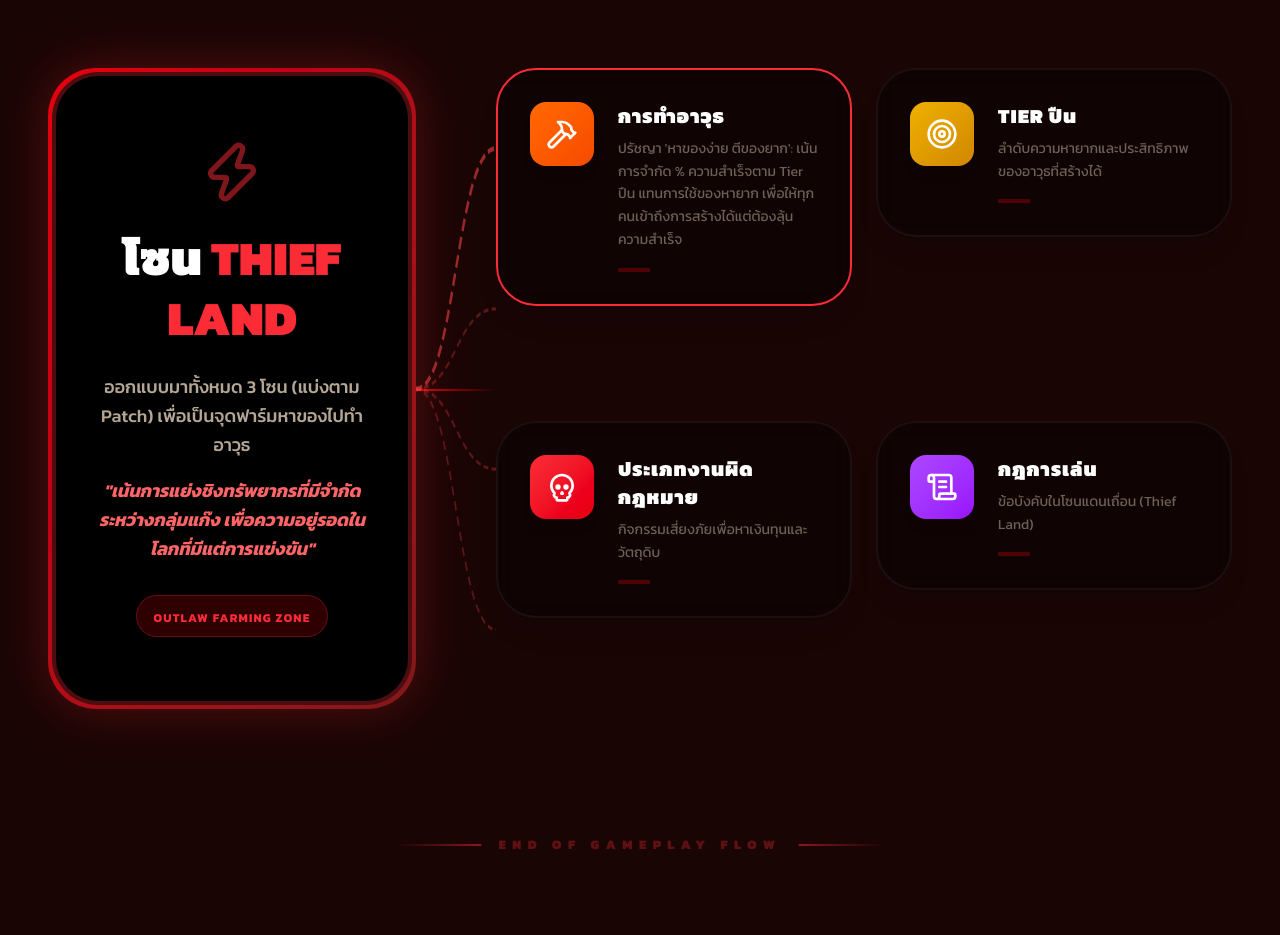
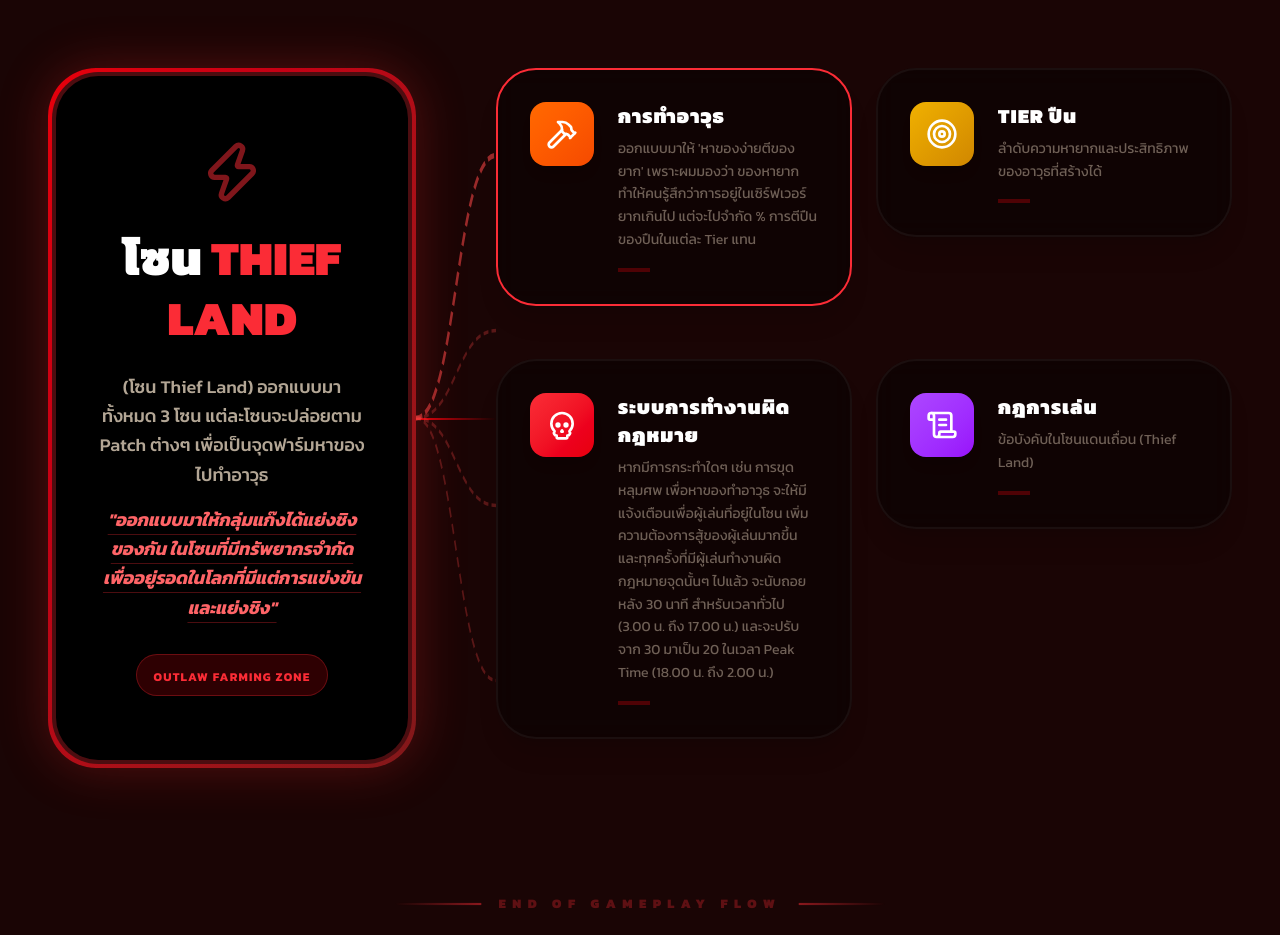
Before and after one commit to Rayzxls/Present, a React (Vite) app: page / in a window 1280 px wide. Shown: the part 6140-7075 px from the top of the page. Built offline with nearby package versions, Linux system fonts and the light colour scheme.

Commit message:
Restore full detailed content for Gameplay sections as requested by user

```diff
--- a/src/App.jsx
+++ b/src/App.jsx
@@ -551,10 +551,15 @@ const GameplaySection = () => {
       title: "การทำอาวุธ",
       icon: Hammer,
       color: "from-orange-500 to-orange-600",
-      desc: "ปรัชญา 'หาของง่าย ตีของยาก': เน้นการจำกัด % ความสำเร็จตาม Tier ปืน แทนการใช้ของหายาก เพื่อให้ทุกคนเข้าถึงการสร้างได้แต่ต้องลุ้นความสำเร็จ"
+      desc: "ออกแบบมาให้ 'หาของง่ายตีของยาก' เพราะผมมองว่า ของหายาก ทำให้คนรู้สึกว่าการอยู่ในเซิร์ฟเวอร์ยากเกินไป แต่จะไปจำกัด % การตีปืนของปืนในแต่ละ Tier แทน"
     },
     { title: "Tier ปืน", icon: Target, color: "from-yellow-500 to-yellow-600", desc: "ลำดับความหายากและประสิทธิภาพของอาวุธที่สร้างได้" },
-    { title: "ประเภทงานผิดกฎหมาย", icon: Skull, color: "from-red-500 to-red-600", desc: "กิจกรรมเสี่ยงภัยเพื่อหาเงินทุนและวัตถุดิบ" },
+    {
+      title: "ระบบการทำงานผิดกฎหมาย",
+      icon: Skull,
+      color: "from-red-500 to-red-600",
+      desc: "หากมีการกระทำใดๆ เช่น การขุดหลุมศพ เพื่อหาของทำอาวุธ จะให้มีแจ้งเตือนเพื่อผู้เล่นที่อยู่ในโซน เพิ่มความต้องการสู้ของผู้เล่นมากขึ้น และทุกครั้งที่มีผู้เล่นทำงานผิดกฎหมายจุดนั้นๆ ไปแล้ว จะนับถอยหลัง 30 นาที สำหรับเวลาทั่วไป (3.00 น. ถึง 17.00 น.) และจะปรับจาก 30 มาเป็น 20 ในเวลา Peak Time (18.00 น. ถึง 2.00 น.)"
+    },
     { title: "กฎการเล่น", icon: ScrollText, color: "from-purple-500 to-purple-600", desc: "ข้อบังคับในโซนแดนเถื่อน (Thief Land)" },
   ];
 
@@ -584,10 +589,10 @@ const GameplaySection = () => {
                 </h3>
                 <div className="space-y-4 text-orange-100/70 text-lg font-medium leading-relaxed">
                   <p>
-                    ออกแบบมาทั้งหมด 3 โซน (แบ่งตาม Patch) เพื่อเป็นจุดฟาร์มหาของไปทำอาวุธ
+                    (โซน Thief Land) ออกแบบมาทั้งหมด 3 โซน แต่ละโซนจะปล่อยตาม Patch ต่างๆ เพื่อเป็นจุดฟาร์มหาของไปทำอาวุธ
                   </p>
-                  <p className="text-red-400 font-bold italic">
-                    "เน้นการแย่งชิงทรัพยากรที่มีจำกัดระหว่างกลุ่มแก๊ง เพื่อความอยู่รอดในโลกที่มีแต่การแข่งขัน"
+                  <p className="text-red-400 font-bold italic underline decoration-red-500/30 underline-offset-8">
+                    "ออกแบบมาให้กลุ่มแก๊งได้แย่งชิงของกัน ในโซนที่มีทรัพยากรจำกัด เพื่ออยู่รอดในโลกที่มีแต่การแข่งขันและแย่งชิง"
                   </p>
                 </div>
                 <div className="mt-8 px-4 py-2 bg-red-600/20 rounded-full border border-red-500/30">
```
